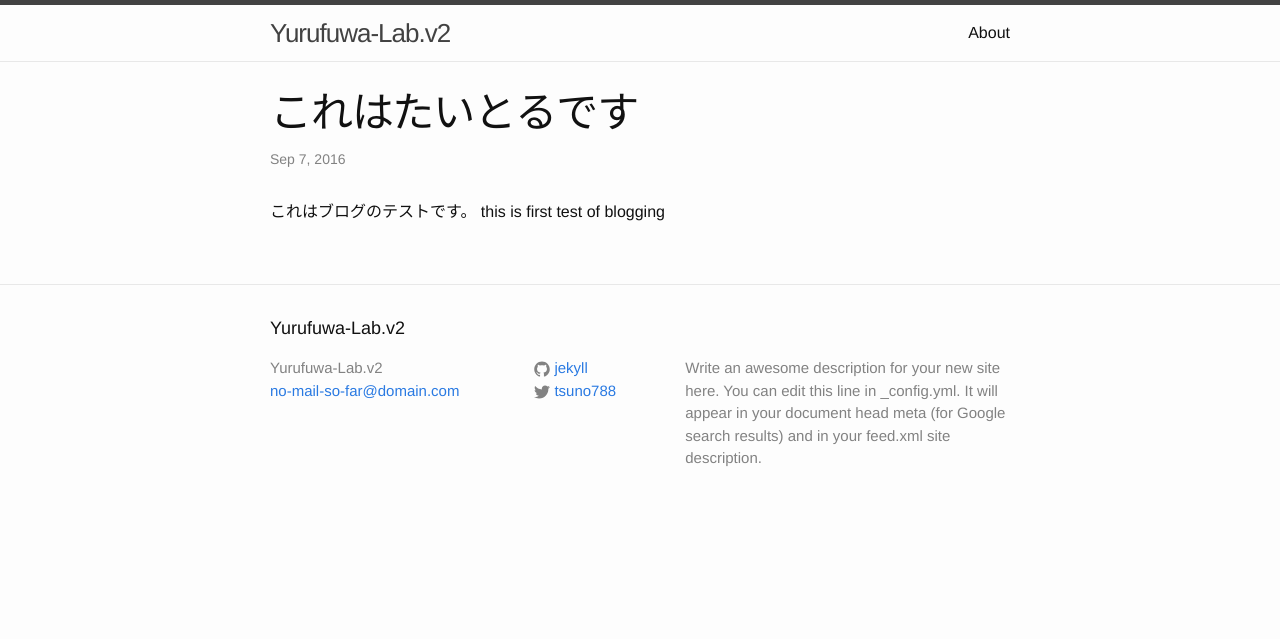
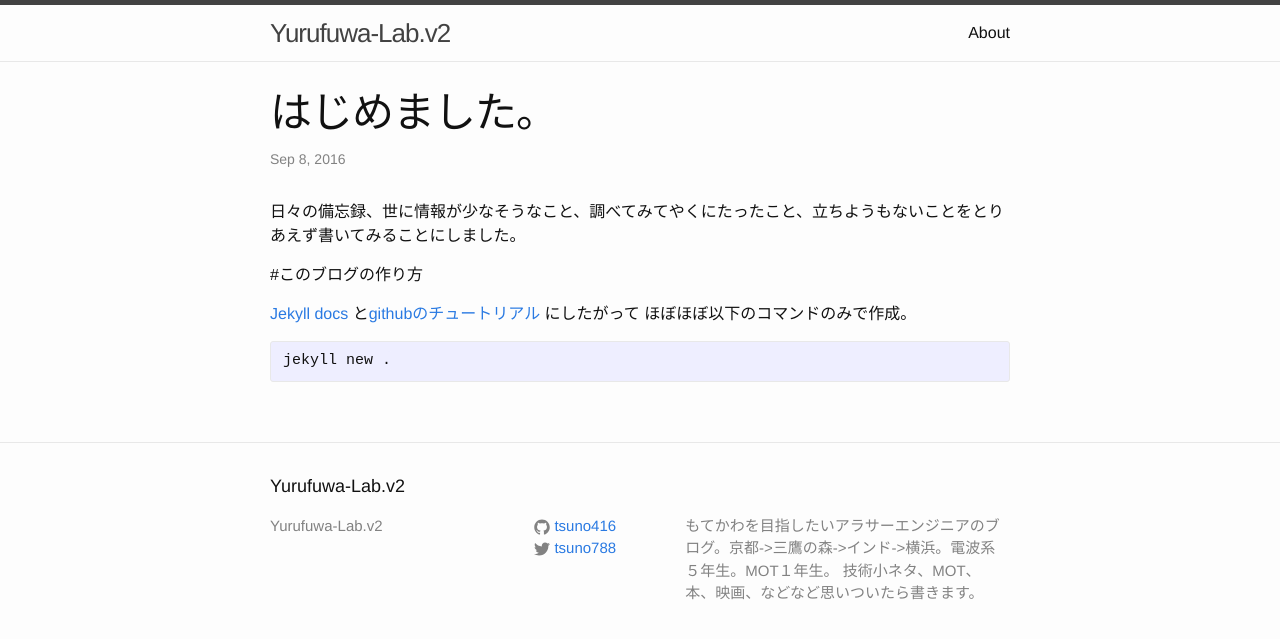
Before and after one commit to tsuno416/tsuno416.github.io, a Jekyll site: the page built from _posts/2016-09-08-first-post.md, in a window 1280 px wide. Shown: the top 639 px of the page. Built offline with Jekyll 4.4.1, drawn with Linux system fonts in a browser that asks for light colours; comment, search, counter and statistics services are not loaded.

Commit message:
first post

```diff
--- a/_config.yml
+++ b/_config.yml
@@ -7,15 +7,14 @@
 
 # Site settings
 title: Yurufuwa-Lab.v2
-email: no-mail-so-far@domain.com
+email: #no-mail-so-far@domain.com
 description: > # this means to ignore newlines until "baseurl:"
-  Write an awesome description for your new site here. You can edit this
-  line in _config.yml. It will appear in your document head meta (for
-  Google search results) and in your feed.xml site description.
+  もてかわを目指したいアラサーエンジニアのブログ。京都->三鷹の森->インド->横浜。電波系５年生。MOT１年生。
+  技術小ネタ、MOT、本、映画、などなど思いついたら書きます。
 baseurl: "" # the subpath of your site, e.g. /blog
 url: "http://yourdomain.com" # the base hostname & protocol for your site
 twitter_username: tsuno788
-github_username:  jekyll
+github_username:  tsuno416
 
 # Build settings
 markdown: kramdown
--- a/_posts/2016-09-08-first-post.md
+++ b/_posts/2016-09-08-first-post.md
@@ -1,9 +1,43 @@
 ---
 layout: post
-title:  "これはたいとるです"
-date:   2016-09-08 08:39:41 +0900
-categories: jekyll update
+title:  "はじめました。"
+date:   2016-09-08 21:32:00 +0900
+categories: blog
 ---
 
-これはブログのテストです。
-this is first test of blogging
+日々の備忘録、世に情報が少なそうなこと、調べてみてやくにたったこと、立ちようもないことをとりあえず書いてみることにしました。
+
+#このブログの作り方
+
+[Jekyll docs][jekyll-docs] と[githubのチュートリアル][github-pages] にしたがって
+ほぼほぼ以下のコマンドのみで作成。
+
+{% highlight sh %}
+jekyll new .
+{% endhighlight %}
+
+
+[jekyll-docs]: http://jekyllrb.com/docs/home
+[github-pages]: https://pages.github.com
+<script id="dsq-count-scr" src="//https-tsuno416-github-io.disqus.com/count.js" async></script>
+
+<div id="disqus_thread"></div>
+<script>
+
+/**
+ *  RECOMMENDED CONFIGURATION VARIABLES: EDIT AND UNCOMMENT THE SECTION BELOW TO INSERT DYNAMIC VALUES FROM YOUR PLATFORM OR CMS.
+ *  LEARN WHY DEFINING THESE VARIABLES IS IMPORTANT: https://disqus.com/admin/universalcode/#configuration-variables */
+/*
+var disqus_config = function () {
+    this.page.url = PAGE_URL;  // Replace PAGE_URL with your page's canonical URL variable
+    this.page.identifier = PAGE_IDENTIFIER; // Replace PAGE_IDENTIFIER with your page's unique identifier variable
+};
+*/
+(function() { // DON'T EDIT BELOW THIS LINE
+    var d = document, s = d.createElement('script');
+    s.src = '//https-tsuno416-github-io.disqus.com/embed.js';
+    s.setAttribute('data-timestamp', +new Date());
+    (d.head || d.body).appendChild(s);
+})();
+</script>
+<noscript>Please enable JavaScript to view the <a href="https://disqus.com/?ref_noscript">comments powered by Disqus.</a></noscript>
```
Also changed, not shown: _posts/2016-09-08-welcome-to-jekyll.markdown (deleted, +0 -25 lines).
